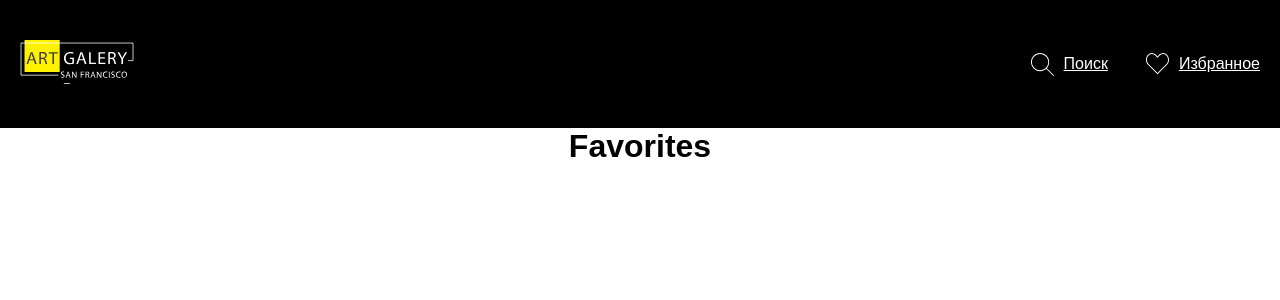
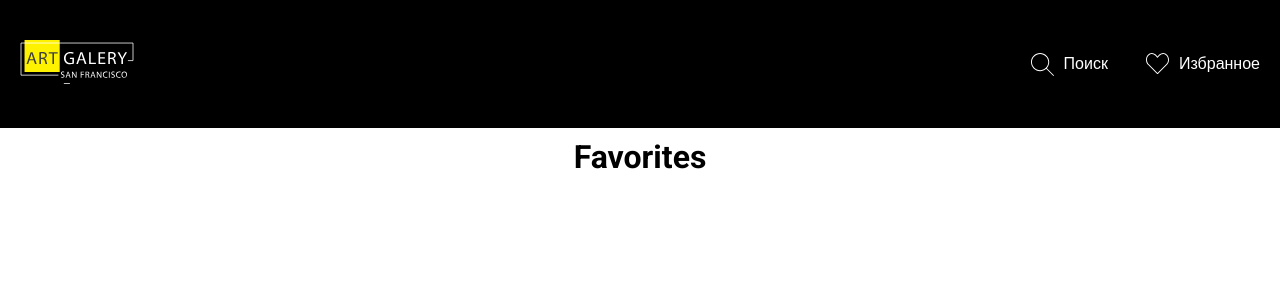
Before and after one commit to MaxxIsm/fabrica_app, a Vue app: page /favorites in a window 1280 px wide. Shown: the top 300 px of the page. Built offline with nearby package versions, Linux system fonts and the light colour scheme.

Commit message:
CSS changes

```diff
--- a/index.html
+++ b/index.html
@@ -1,9 +1,15 @@
 <!DOCTYPE html>
 <html lang="en">
   <head>
-    <meta charset="UTF-8">
-    <link rel="icon" href="/favicon.ico">
-    <meta name="viewport" content="width=device-width, initial-scale=1.0">
+    <meta charset="UTF-8" />
+    <link rel="icon" href="/favicon.ico" />
+    <meta name="viewport" content="width=device-width, initial-scale=1.0" />
+    <link rel="preconnect" href="https://fonts.googleapis.com" />
+    <link rel="preconnect" href="https://fonts.gstatic.com" crossorigin />
+    <link
+      href="https://fonts.googleapis.com/css2?family=Roboto:wght@400;700;900&family=Rubik:wght@400;500&display=swap"
+      rel="stylesheet"
+    />
     <title>Vite App</title>
   </head>
   <body>
--- a/src/components/MainHeader.vue
+++ b/src/components/MainHeader.vue
@@ -123,8 +123,15 @@
             />
           </svg>
         </RouterLink>
-        <RouterLink :to="{ name: 'favorites' }">
-          <div style="display: flex; align-items: center; gap: 10px">
+        <RouterLink :to="{ name: 'favorites' }" style="text-decoration: none">
+          <div
+            style="
+              display: flex;
+              align-items: center;
+
+              gap: 10px;
+            "
+          >
             <svg
               width="23"
               height="22"
--- a/src/components/SecondaryHeader.vue
+++ b/src/components/SecondaryHeader.vue
@@ -118,10 +118,16 @@
           </svg>
         </RouterLink>
 
-        <div style="display: flex; align-items: center; gap: 38px">
+        <div style="display: flex; align-items: center; gap: 38px" class="main">
           <RouterLink
             :to="{ name: 'home' }"
-            style="display: flex; align-items: center; gap: 10px; color: #fff"
+            style="
+              display: flex;
+              align-items: center;
+              gap: 10px;
+              text-decoration: none;
+              color: #fff;
+            "
           >
             <svg
               width="23"
@@ -147,6 +153,7 @@
               gap: 10px;
               background: none;
               color: #fff;
+              text-decoration: none;
             "
           >
             <svg
--- a/src/views/FavoritesView.vue
+++ b/src/views/FavoritesView.vue
@@ -22,6 +22,11 @@
 </template>
 
 <style scoped>
+h1 {
+  font-family: "Roboto", sans-serif;
+  margin-top: 10px;
+}
+
 .image-container {
   margin: 0 auto;
   max-width: 1240px;
--- a/src/views/HomeView.vue
+++ b/src/views/HomeView.vue
@@ -23,6 +23,7 @@
 
 <style scoped>
 .image-container {
+  font-family: "Roboto", sans-serif;
   margin: 0 auto;
   max-width: 1240px;
   display: grid;
--- a/src/views/ImageView.vue
+++ b/src/views/ImageView.vue
@@ -6,10 +6,10 @@
 const route = useRoute();
 const images = useImagesStore();
 
-images.setImageId(route.params.imageId)
+images.setImageId(route.params.imageId);
 
 function downloadImage() {
-  window.open(images.image.links.download, '_blank');
+  window.open(images.image.links.download, "_blank");
 }
 
 onMounted(() => {
@@ -19,6 +19,7 @@
 
 <template>
   <div
+    class="main"
     style="position: relative; padding: 0 20px"
     v-if="Object.keys(images.image).length > 0"
   >
@@ -95,7 +96,10 @@
             </svg>
           </button>
 
-          <button class="button button-download active-bg" @click="downloadImage">
+          <button
+            class="button button-download active-bg"
+            @click="downloadImage"
+          >
             <svg
               width="26"
               height="23"
@@ -113,8 +117,8 @@
               />
             </svg>
 
-            <span style="font-size: 20px; font-weight: 400" class="label"
-              >Download</span
+            <span style="font-size: 18px; font-weight: 400" class="label"
+              >DOWNLOAD</span
             >
           </button>
         </div>
@@ -132,6 +136,13 @@
 </template>
 
 <style scoped>
+.main {
+  font-family: "Roboto", sans-serif;
+}
+
+button {
+  font-family: "Roboto", sans-serif;
+}
 .image-info {
   display: flex;
   align-items: center;
```
